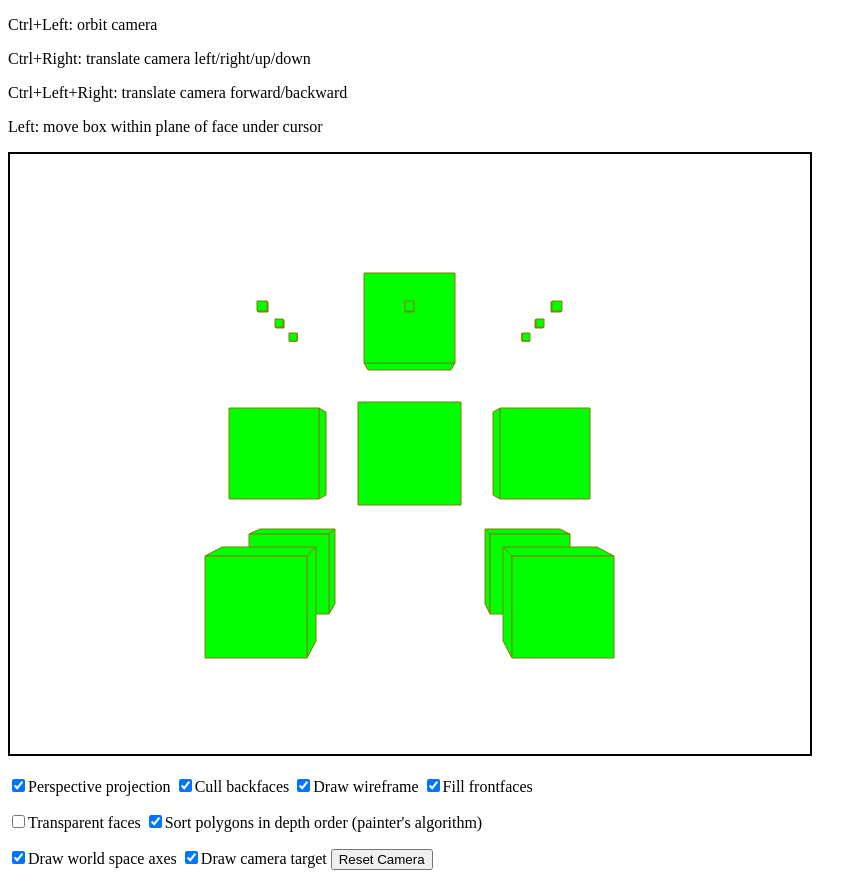
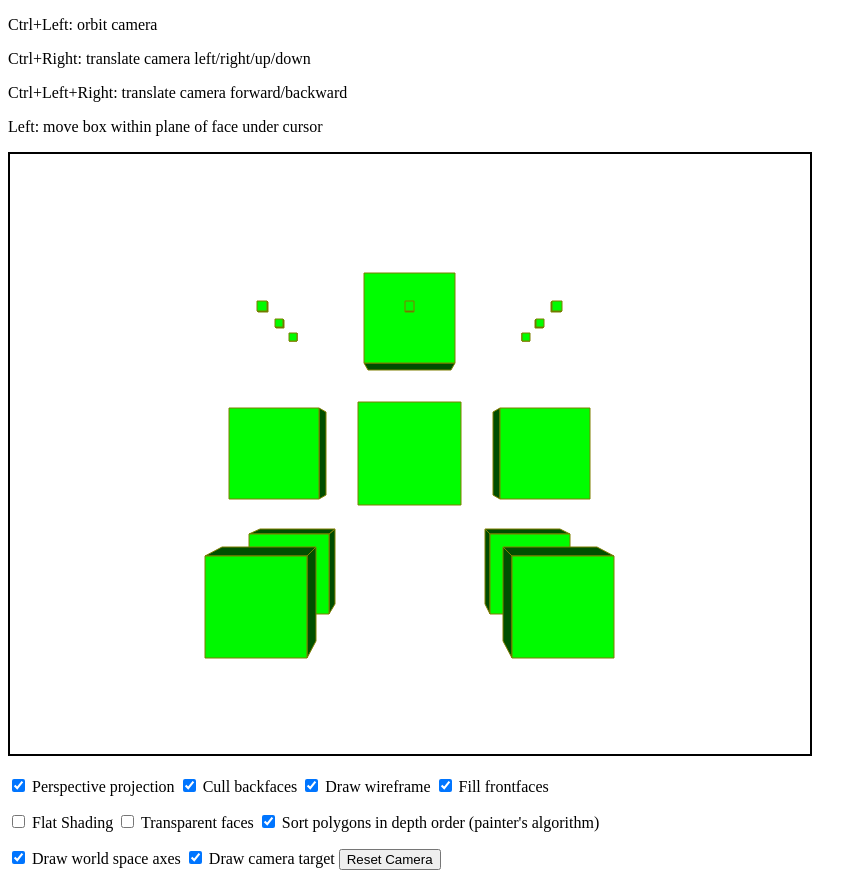
Before and after one commit to vboiteau/GTI745, a website: page lab2/index.html in a window 1280 px wide. Shown: the whole page, without its empty margins (0-867 px from the left). Drawn offline with Linux system fonts and the light colour scheme.

Commit message:
Add shading

```diff
--- a/lab2/index.html
+++ b/lab2/index.html
@@ -16,18 +16,28 @@
 
     <canvas id="myCanvas" width="800" height="600" style="border:2px solid #000000;"></canvas>
       <p>
-      <label><input type='checkbox' id="perspectiveProjection" name="perspectiveProjection" checked>Perspective projection</label>
-      <label><input type='checkbox' id="cullBackFaces" name="cullBackfaces" checked>Cull backfaces</label>
-      <label><input type='checkbox' id="drawWireframe" name="drawWireframe" onclick='drawWireframe=this.checked; redraw();' checked>Draw wireframe</label>
-      <label><input type='checkbox' id="fillFontfaces" name="fillFontfaces" checked>Fill frontfaces</label>
+      <input type="checkbox" id="perspectiveProjection" name="perspectiveProjection" checked />
+      <label for="perspectiveProjection">Perspective projection</label>
+      <input type="checkbox" id="cullBackFaces" name="cullBackfaces" checked />
+      <label for="cullBackFaces">Cull backfaces</label>
+      <input type="checkbox" id="drawWireframe" name="drawWireframe" checked />
+      <label for="drawWireframe">Draw wireframe</label>
+      <input type="checkbox" id="fillFontfaces" name="fillFontfaces" checked />
+      <label for="fillFontfaces">Fill frontfaces</label>
       </p>
       <p>
-      <label><input type='checkbox' id="color_fill" name="color_fill">Transparent faces</label>
-      <label><input type='checkbox' id="sortPolygons" name="sortPolygons" checked>Sort polygons in depth order (painter's algorithm)</label>
+      <input type="checkbox" name="flatShading" id="flatShading"/>
+      <label for="flatShading">Flat Shading</label>
+      <input type="checkbox" id="color_fill" name="color_fill" />
+      <label for="color_fill">Transparent faces</label>
+      <input type="checkbox" id="sortPolygons" name="sortPolygons" checked/>
+      <label for="sortPolygons">Sort polygons in depth order (painter's algorithm)</label>
       </p>
       <p>
-      <label><input id="drawAxes" name="drawAxes" type='checkbox' checked>Draw world space axes</label>
-      <label><input id="drawTarget" name="drawTarget" type='checkbox' checked>Draw camera target</label>
+      <input id="drawAxes" name="drawAxes" type="checkbox" checked/>
+      <label for="drawAxes">Draw world space axes</label>
+      <input id="drawTarget" name="drawTarget" type='checkbox' checked/>
+      <label for="drawTarget">Draw camera target</label>
       <button id="resetTarget" name="resetCamera">Reset Camera</button>
       </p>
 
--- a/lab2/main.js
+++ b/lab2/main.js
@@ -5,6 +5,7 @@ var cullBackfaces = true;
 var drawWireframe = true;
 var fillFrontfaces = true;
 var	sortPolygons = true;
+var flatShading = false;
 
 var drawAxes = true;
 var drawTarget = true;
@@ -911,12 +912,25 @@ var renderPolygons = function( camera, canvas, canvas_context ) {
 	for ( i=0; i < polygonsToRender.length; ++i ) {
 		poly = polygonsToRender[i];
 
-		if ( poly.isCulled || ( ! poly.isFrontFace && cullBackfaces ) )
-			continue;
+
+
+        if ( poly.isCulled || ( ! poly.isFrontFace && cullBackfaces ) ) {
+            continue;
+        }
 
 		if ( poly.v.length >= 3 ) {
+            var faceNormal = Vec3.cross(
+                Vec3.diff( poly.v[1], poly.v[0] ),
+                Vec3.diff( poly.v[2], poly.v[1] )
+            ).normalize();
+
+            var dotProduct = Vec3.dot(
+                Vec3.diff( poly.v[0], camera.position ).normalize(),
+                faceNormal
+            );
+
 			if ( poly.isFill )
-				canvas_context.fillStyle = poly.fillColor.toString();
+				canvas_context.fillStyle = Color.mult(poly.fillColor, (dotProduct * -1) * .75  + .25).toString();
 			if ( poly.isOutline )
 				canvas_context.strokeStyle = poly.outlineColor.toString();
 			canvas_context.beginPath();
@@ -1053,10 +1067,11 @@ var redraw = function() {
 	var i;
 	clearPolygonsToRender();
 	for ( i = 0; i < boxes.length; ++i ) {
-		if ( i === raycast_indexOfIntersectedBox )
+		if ( i === raycast_indexOfIntersectedBox ) {
 			pushBoxToRender( boxes[i], fillFrontfaces, color_fill, true, color_highlight );
-		else
+        } else {
 			pushBoxToRender( boxes[i], fillFrontfaces, color_fill, drawWireframe, color_wireframe );
+        }
 	}
 
 	if ( drawTarget ) {
@@ -1206,3 +1221,8 @@ document.getElementById('resetTarget').addEventListener('click', e => {
     camera.reset();
     redraw();
 });
+
+document.getElementById('flatShading').addEventListener('click', e => {
+    flatShading = e.target.checked;
+    redraw();
+});
--- a/lab2/package.json
+++ b/lab2/package.json
@@ -1,6 +1,6 @@
 {
   "scripts": {
-    "start": "browser-sync start -s . -f . --no-open --no-notify"
+    "start": "browser-sync start -s . -f . --no-open"
   },
   "dependencies": {
     "browser-sync": "^2.23.6"
```
